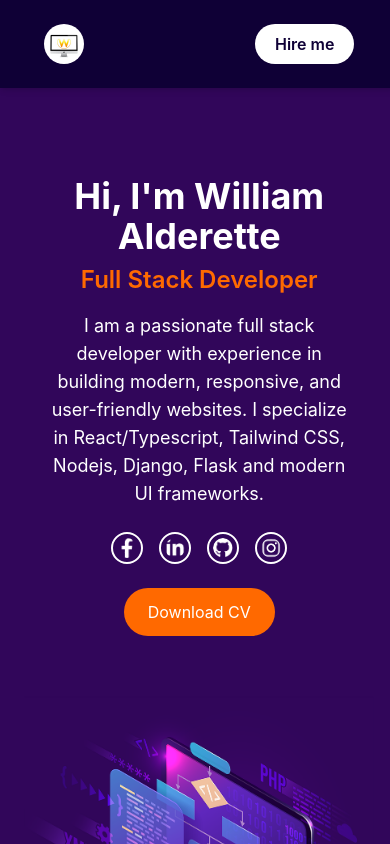
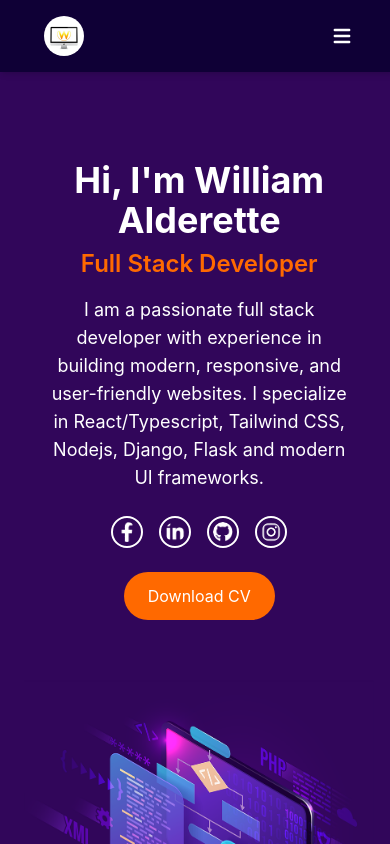
Before and after one commit to minion-star/Portfolio, a React (Vite) app: page / in a window 390 px wide. Shown: the top 844 px of the page. Built offline with nearby package versions, Linux system fonts and the light colour scheme.

Commit message:
complete header

```diff
--- a/src/header/Header.tsx
+++ b/src/header/Header.tsx
@@ -1,8 +1,10 @@
 import { useState } from "react";
 import { Link } from "react-scroll";
+import { HiMenu, HiX } from "react-icons/hi";
 
 const Header = () => {
   const [activeSection, setActiveSection] = useState("Home");
+  const [isMenuOpen, setIsMenuOpen] = useState(false);
 
   const navItems = [
     { name: "Home", href: "home" },
@@ -15,13 +17,13 @@ const Header = () => {
 
   return (
     <header className="sticky top-0 left-0 bg-[#0F0036] shadow-md z-50 w-full px-6">
-        <div className="w-full flex justify-between items-center py-6 px-5">
+      <div className="w-full flex justify-between items-center py-4 px-5">
         {/* Logo */}
         <div className="flex items-center">
           <img src="/logo.jpg" alt="Logo" className="h-10 rounded-full" />
         </div>
 
-        {/* Navigation */}
+        {/* Navigation for large screens */}
         <nav className="hidden md:flex space-x-6">
           {navItems.map((item) => (
             <Link
@@ -39,8 +41,39 @@ const Header = () => {
           ))}
         </nav>
 
+        {/* Mobile Menu Button */}
+        <button
+          className="md:hidden text-white text-2xl"
+          onClick={() => setIsMenuOpen(!isMenuOpen)}
+        >
+          {isMenuOpen ? <HiX /> : <HiMenu />}
+        </button>
+
+        {/* Mobile Menu */}
+        {isMenuOpen && (
+          <div className="absolute top-full left-0 w-full bg-[#0F0036] flex flex-col items-center py-4 md:hidden">
+            {navItems.map((item) => (
+              <Link
+                key={item.href}
+                to={item.href}
+                smooth={true}
+                duration={500}
+                onClick={() => {
+                  setActiveSection(item.name);
+                  setIsMenuOpen(false);
+                }}
+                className={`block py-2 text-white cursor-pointer hover:text-orange-500 transition ${
+                  activeSection === item.name ? "text-orange-500" : ""
+                }`}
+              >
+                {item.name}
+              </Link>
+            ))}
+          </div>
+        )}
+
         {/* Hire Me Button */}
-        <button className="bg-white text-[#0F0036] px-5 py-2 rounded-full font-semibold hover:bg-gray-200 cursor-pointer">
+        <button className="hidden md:block bg-white text-[#0F0036] px-5 py-2 rounded-full font-semibold hover:bg-gray-200 cursor-pointer">
           Hire me
         </button>
       </div>
```
